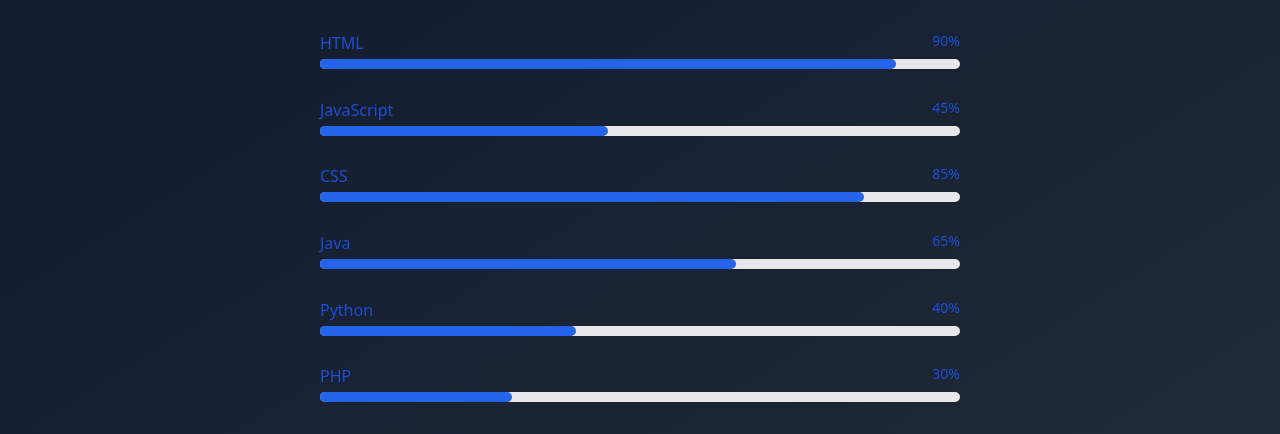
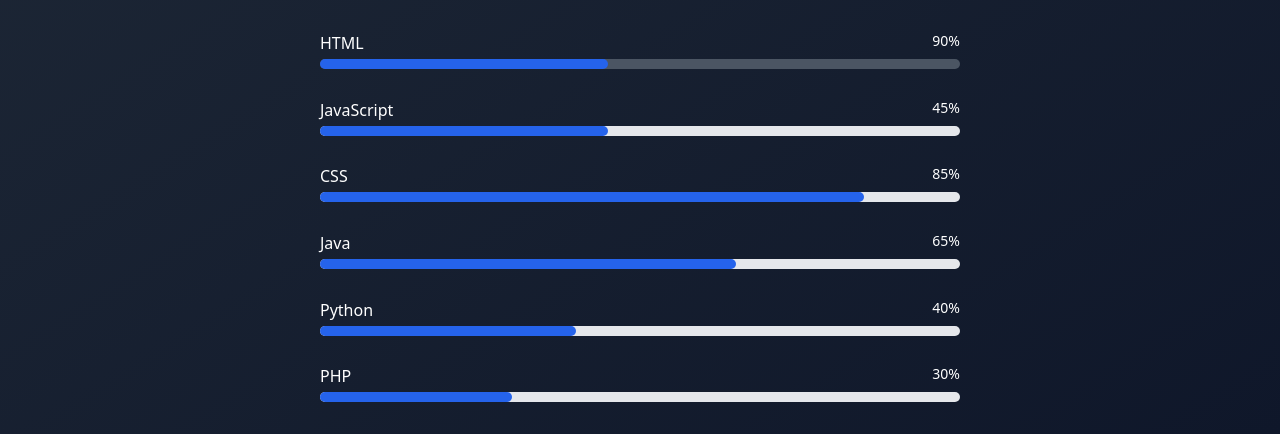
Before and after one commit to SherlockX9/SherlockX9.github.io, a website: page skills.html in a window 1280 px wide. Shown: the part 458-892 px from the top of the page. Drawn offline with Linux system fonts and the light colour scheme.

Commit message:
modifled skills.html and index.html
added a downloadable link to my android calculator application, also modified some of the background colours of some pages, and padding of some headings

```diff
--- a/package.json
+++ b/package.json
@@ -5,8 +5,8 @@
   "main": "index.js",
   "scripts": {
     "test": "echo \"Error: no test specified\" && exit 1",
-    "dev": "npx tailwindcss -i tailwind.css -o ./pages/css/styles.css --watch",
-    "prod": "npx tailwindcss -i tailwind.css -o ./pages/css/styles.css --minify"
+    "dev": "npx tailwindcss -i tailwind.css -o ./css/styles.css --watch",
+    "prod": "npx tailwindcss -i tailwind.css -o ./css/styles.css --minify"
   },
   "repository": {
     "type": "git",
--- a/skills.html
+++ b/skills.html
@@ -21,7 +21,7 @@
             </div>
         </div>
     </nav>
-    <div class="bg-gradient-to-br from-slate-900 to-gray-800 h-screen">
+    <div class="bg-gradient-to-br from-gray-800 to-slate-900 h-screen">
         <h2 class="text-center text-cyan-300 pt-4 text-4xl font-medium font-ralewind">Soft Skills</h2>
         <ul
             class="flex flex-col lg:flex-row h-2/6 justify-evenly text-center items-center text-blue-400 font-balsamic text-lg">
@@ -56,17 +56,17 @@
         <div class="w-3/6 mx-auto h-2/5 md:h-3/6 flex flex-col justify-around">
             <div>
                 <div class="flex justify-between mb-1">
-                    <span class="text-base font-medium text-blue-700 dark:text-white">HTML</span>
-                    <span class="text-sm font-medium text-blue-700 dark:text-white">90%</span>
+                    <span class="text-base font-thin text-white">HTML</span>
+                    <span class="text-sm font-medium text-white">90%</span>
                 </div>
-                <div class="w-full bg-gray-200 rounded-full h-2.5 dark:bg-gray-700">
-                    <div class="bg-blue-600 h-2.5 rounded-full" style="width: 90%"></div>
+                <div class="w-full rounded-full h-2.5 bg-gray-600">
+                    <div class="bg-blue-600 h-2.5 rounded-full" style="width: 45%"></div>
                 </div>
             </div>
             <div>
                 <div class="flex justify-between mb-1">
-                    <span class="text-base font-medium text-blue-700 dark:text-white">JavaScript</span>
-                    <span class="text-sm font-medium text-blue-700 dark:text-white">45%</span>
+                    <span class="text-base font-medium text-white">JavaScript</span>
+                    <span class="text-sm font-medium text-white">45%</span>
                 </div>
                 <div class="w-full bg-gray-200 rounded-full h-2.5 dark:bg-gray-700">
                     <div class="bg-blue-600 h-2.5 rounded-full" style="width: 45%"></div>
@@ -74,8 +74,8 @@
             </div>
             <div>
                 <div class="flex justify-between mb-1">
-                    <span class="text-base font-medium text-blue-700 dark:text-white">CSS</span>
-                    <span class="text-sm font-medium text-blue-700 dark:text-white">85%</span>
+                    <span class="text-base font-medium text-white">CSS</span>
+                    <span class="text-sm font-medium text-white">85%</span>
                 </div>
                 <div class="w-full bg-gray-200 rounded-full h-2.5 dark:bg-gray-700">
                     <div class="bg-blue-600 h-2.5 rounded-full" style="width: 85%"></div>
@@ -83,8 +83,8 @@
             </div>
             <div>
                 <div class="flex justify-between mb-1">
-                    <span class="text-base font-medium text-blue-700 dark:text-white">Java</span>
-                    <span class="text-sm font-medium text-blue-700 dark:text-white">65%</span>
+                    <span class="text-base font-medium text-white">Java</span>
+                    <span class="text-sm font-medium text-white">65%</span>
                 </div>
                 <div class="w-full bg-gray-200 rounded-full h-2.5 dark:bg-gray-700">
                     <div class="bg-blue-600 h-2.5 rounded-full" style="width: 65%"></div>
@@ -92,8 +92,8 @@
             </div>
             <div>
                 <div class="flex justify-between mb-1">
-                    <span class="text-base font-medium text-blue-700 dark:text-white">Python</span>
-                    <span class="text-sm font-medium text-blue-700 dark:text-white">40%</span>
+                    <span class="text-base font-medium text-white">Python</span>
+                    <span class="text-sm font-medium text-white">40%</span>
                 </div>
                 <div class="w-full bg-gray-200 rounded-full h-2.5 dark:bg-gray-700">
                     <div class="bg-blue-600 h-2.5 rounded-full" style="width: 40%"></div>
@@ -101,8 +101,8 @@
             </div>
             <div>
                 <div class="flex justify-between mb-1">
-                    <span class="text-base font-medium text-blue-700 dark:text-white">PHP</span>
-                    <span class="text-sm font-medium text-blue-700 dark:text-white">30%</span>
+                    <span class="text-base font-medium text-white">PHP</span>
+                    <span class="text-sm font-medium text-white">30%</span>
                 </div>
                 <div class="w-full bg-gray-200 rounded-full h-2.5 dark:bg-gray-700">
                     <div class="bg-blue-600 h-2.5 rounded-full" style="width: 30%"></div>
--- a/tailwind.config.js
+++ b/tailwind.config.js
@@ -1,7 +1,7 @@
 /** @type {import('tailwindcss').Config} */
 module.exports = {
   content: [
-    './pages/*.html'
+    './*.html'
   ],
   theme: {
     extend: {
```
Also changed, not shown: index.html (+20 -22 lines), css/styles.css.
